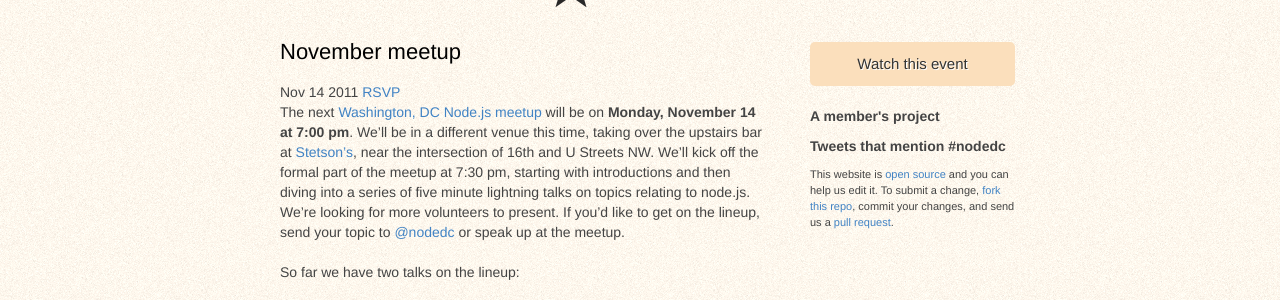
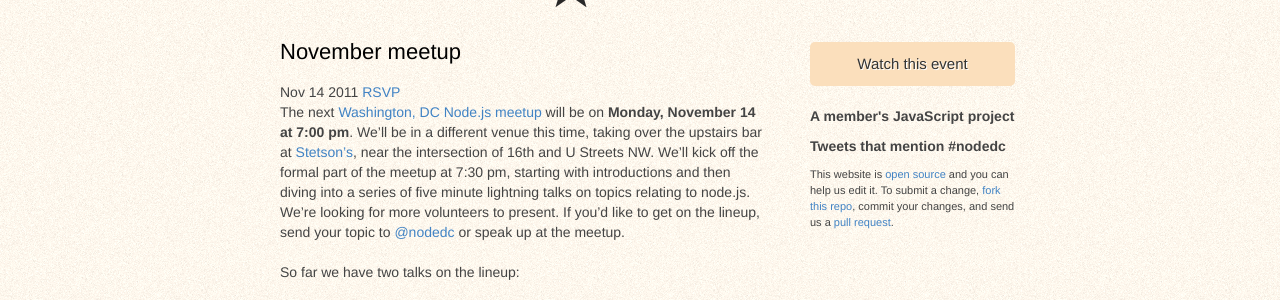
Before and after one commit to NodeDC/nodedc.github.com, a Jekyll site: the page built from index.html, in a window 1280 px wide. Shown: the part 133-433 px from the top of the page. Built offline with Jekyll 4.4.1, drawn with Linux system fonts in a browser that asks for light colours; some web fonts are replaced; some of the changed lines change nothing that is shown.

Commit message:
Fix typo.

```diff
--- a/_layouts/default.html
+++ b/_layouts/default.html
@@ -41,7 +41,7 @@
       </div>
 
       <div class='follower-project clearfix'>
-        <h2>A member's {{site.github_lanaguage}} project</h2>
+        <h2>A member's {{site.github_language}} project</h2>
       </div>
       <div class='tweets clearfix'>
         <h2>Tweets that mention {{site.hashtag}}</h2>
```
